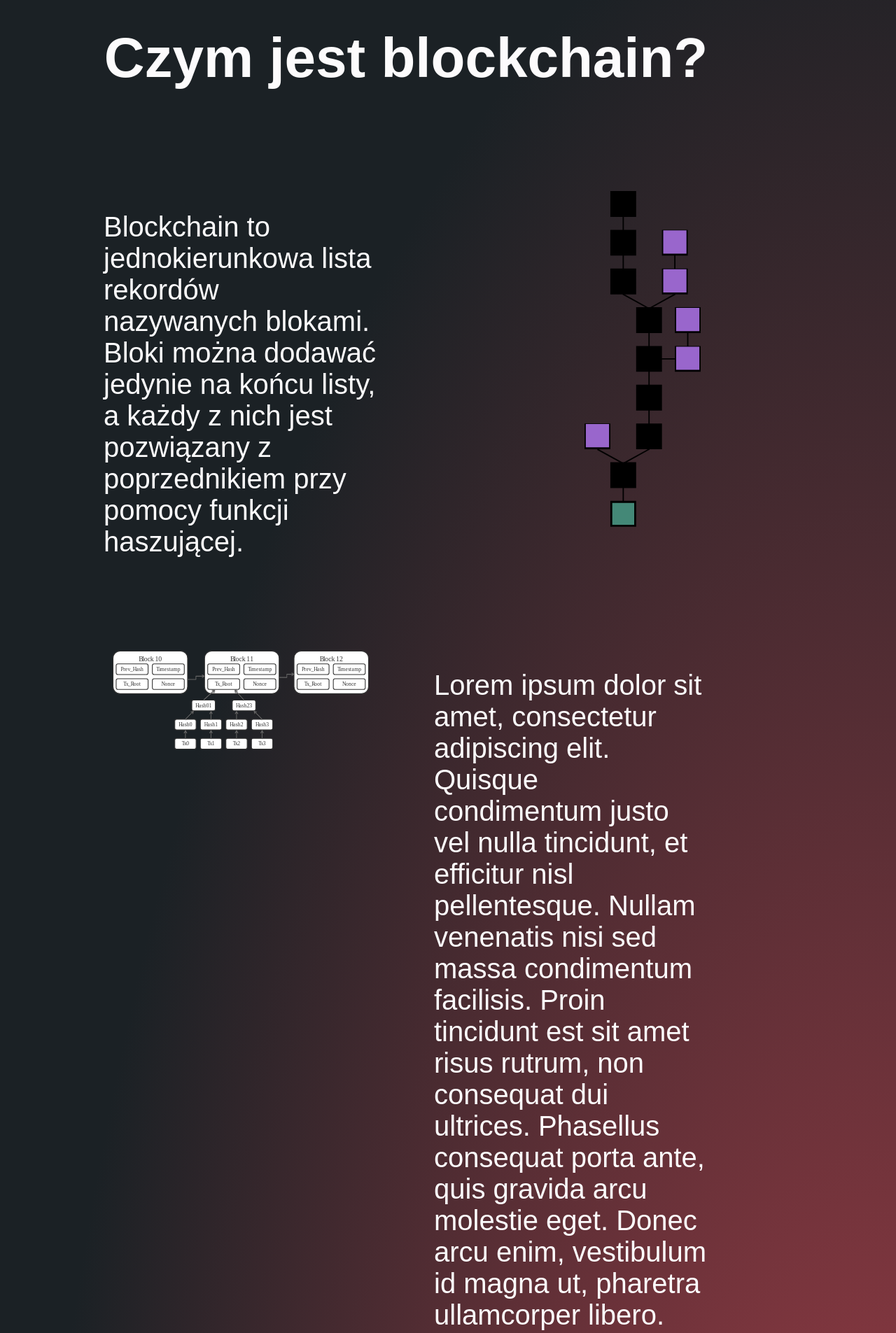
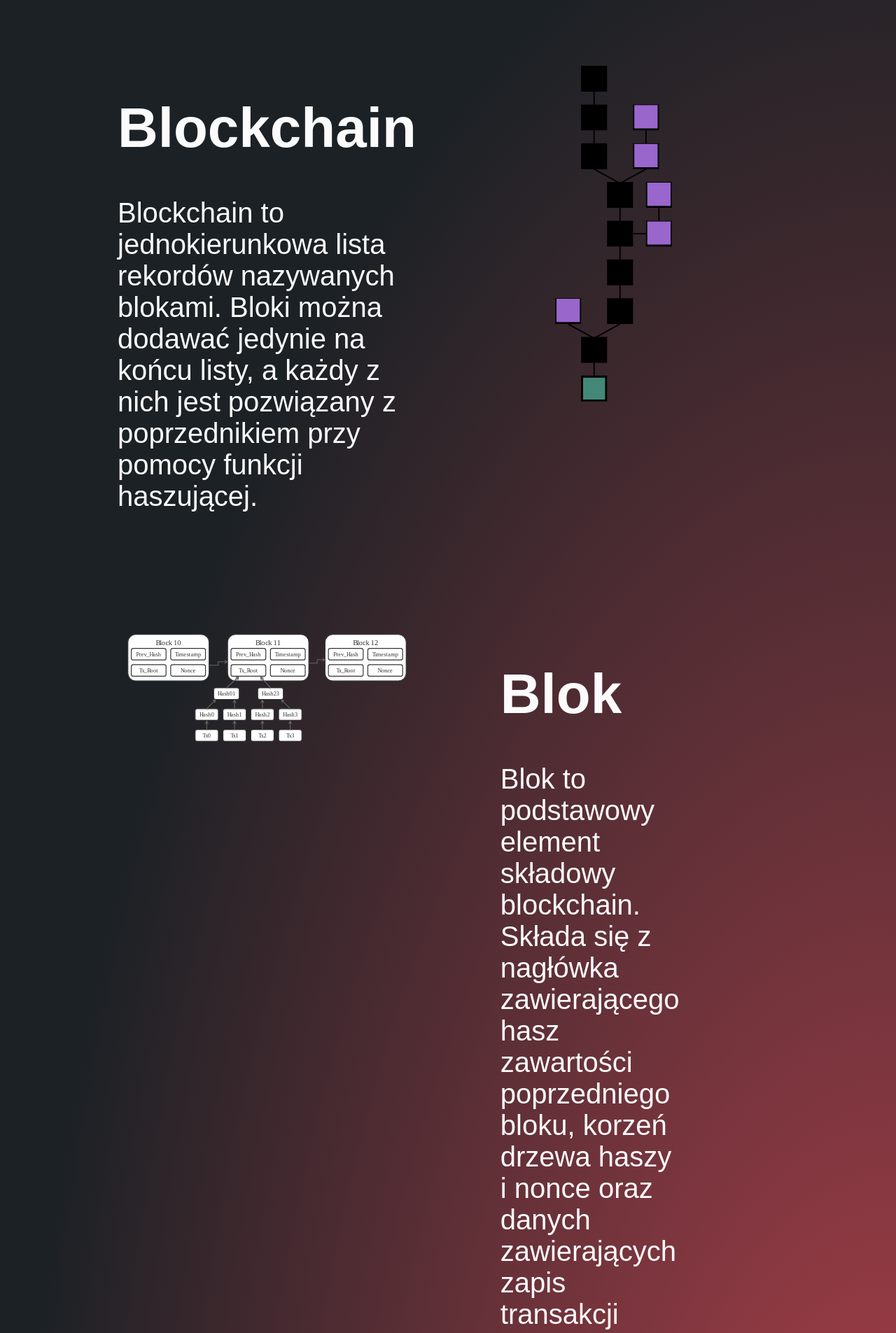
Before and after one commit to Frashier/BlockchainSim, a React (Create React App) app: page / in a window 1280 px wide. Shown: the part 260-2165 px from the top of the page at 70% size. Built offline with nearby package versions, Linux system fonts and the light colour scheme.

Commit message:
working on homepage

```diff
--- a/src/Components/Homepage/Homepage.css
+++ b/src/Components/Homepage/Homepage.css
@@ -19,6 +19,7 @@
 .homepage_header {
   grid-area: header;
   text-align: center;
+  align-self: center;
   font-size: 40px;
 }
 
@@ -27,4 +28,5 @@
   gap: 50px;
   font-size: 40px;
   text-align: start;
+  margin: 20px;
 }
--- a/src/Components/Homepage/Homepage.js
+++ b/src/Components/Homepage/Homepage.js
@@ -11,9 +11,7 @@ function Homepage() {
         viewport={{ once: true }}
         transition={{ duration: 1 }}
         className="homepage_header"
-      >
-        <h1>Czym jest blockchain?</h1>
-      </motion.div>
+      ></motion.div>
       <motion.div
         initial={{ opacity: 0 }}
         whileInView={{ opacity: 1 }}
@@ -22,7 +20,8 @@ function Homepage() {
         className="homepage_body"
         style={{ gridArea: "first-text" }}
       >
-        <p style={{ gridArea: "first-text" }}>
+        <h1>Blockchain</h1>
+        <p>
           Blockchain to jednokierunkowa lista rekordów nazywanych blokami. Bloki
           można dodawać jedynie na końcu listy, a każdy z nich jest pozwiązany z
           poprzednikiem przy pomocy funkcji haszującej.
@@ -50,18 +49,12 @@ function Homepage() {
         className="homepage_body"
         style={{ gridArea: "second-text" }}
       >
+        <h1>Blok</h1>
         <p>
-          Lorem ipsum dolor sit amet, consectetur adipiscing elit. Quisque
-          condimentum justo vel nulla tincidunt, et efficitur nisl pellentesque.
-          Nullam venenatis nisi sed massa condimentum facilisis. Proin tincidunt
-          est sit amet risus rutrum, non consequat dui ultrices. Phasellus
-          consequat porta ante, quis gravida arcu molestie eget. Donec arcu
-          enim, vestibulum id magna ut, pharetra ullamcorper libero. Vestibulum
-          dapibus interdum arcu. Vivamus elementum varius risus ac finibus.
-          Donec vehicula enim efficitur venenatis rhoncus. In pretium sodales
-          blandit. Fusce rutrum felis et enim sagittis consectetur. Nulla congue
-          in dolor non euismod. Pellentesque habitant morbi tristique senectus
-          et netus et malesuada fames ac turpis egestas.
+          Blok to podstawowy element składowy blockchain. Składa się z nagłówka
+          zawierającego hasz zawartości poprzedniego bloku, korzeń drzewa haszy
+          i nonce oraz danych zawierających zapis transakcji wykonanych w danym
+          bloku.
         </p>
       </motion.div>
       <motion.div
--- a/src/Components/Simulation/Simulation.js
+++ b/src/Components/Simulation/Simulation.js
@@ -6,9 +6,8 @@ import { Block, Blockchain, BlockType } from "./Blockchain";
 import Modal from "react-modal";
 
 // TODO:
-// verify block
-// verify blockchain
-// move blockchian to original position on reset
+// verify block?
+// verify blockchain?
 
 Modal.setAppElement(document.getElementById("root"));
 
```
Also changed, not shown: src/index.css (+0 -7 lines).
